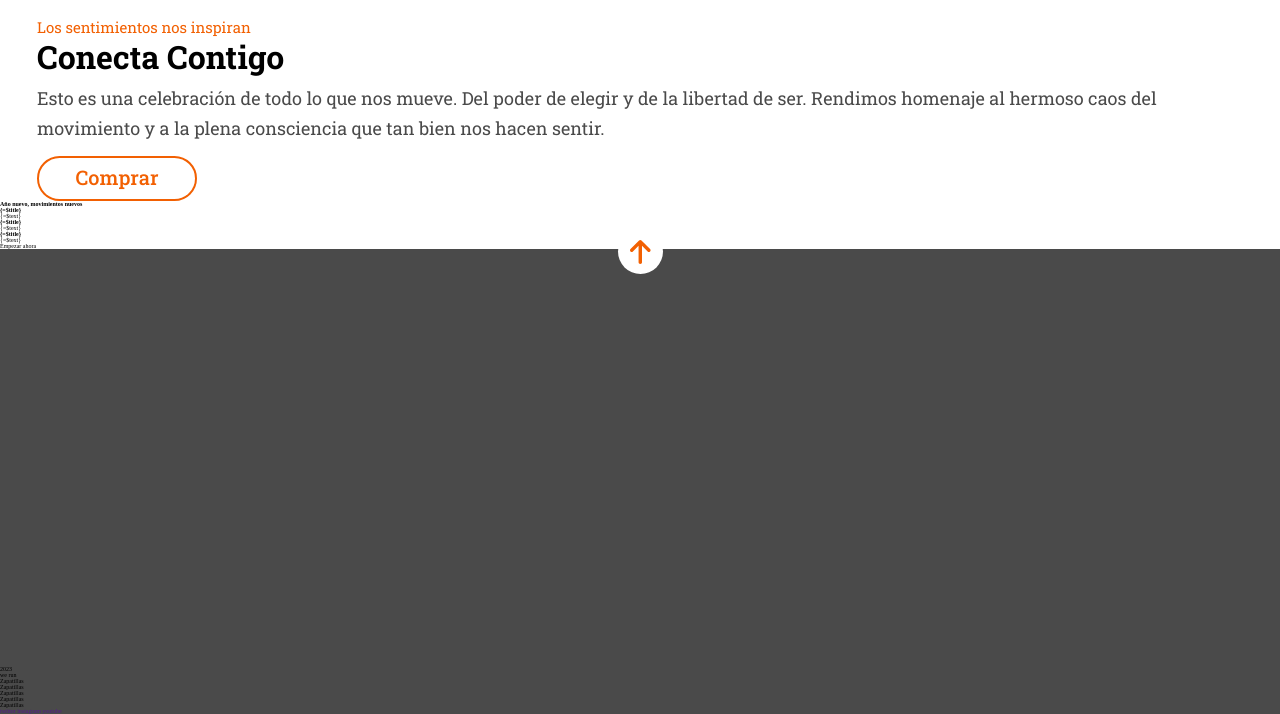
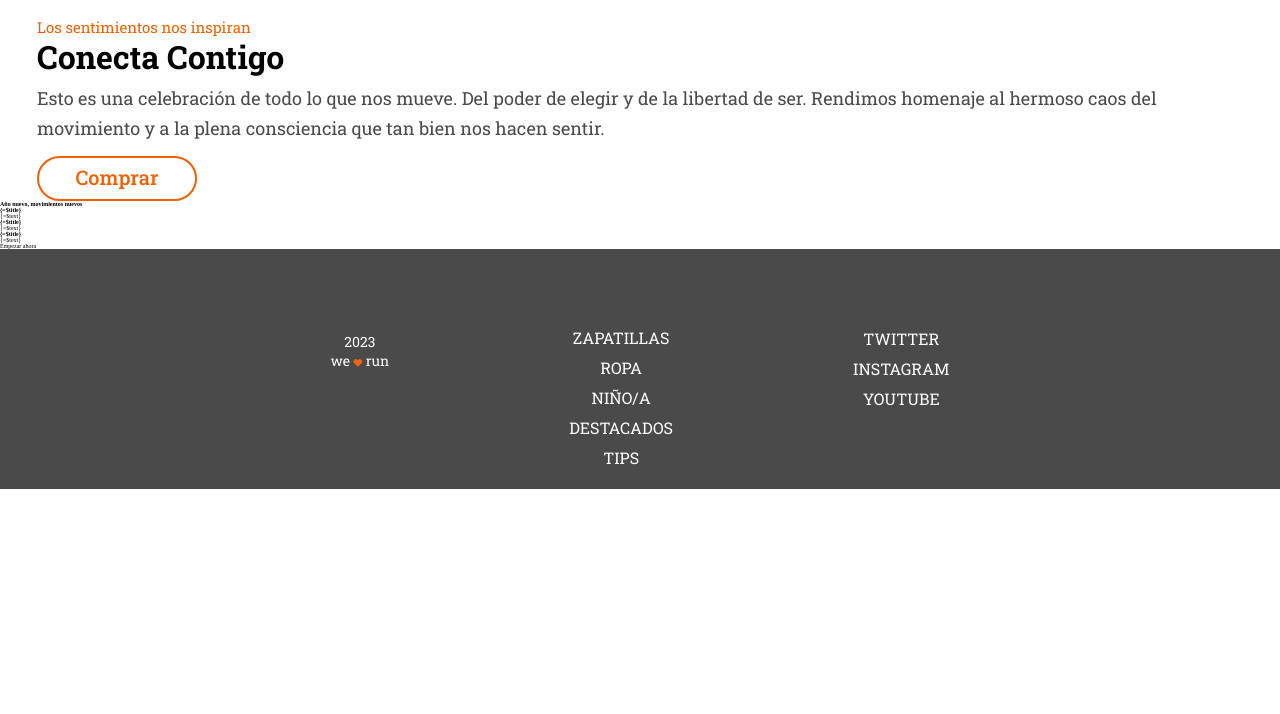
Before and after one commit to Adalab/modulo-1-evaluacion-final-rosapon, a website built with Vite: page src/index.html in a window 1280 px wide. Shown: the part 822-1536 px from the top of the page. After the commit the page ends 1311 px from the top, so only its background shows below. Built offline with nearby package versions, Linux system fonts and the light colour scheme.

Commit message:
nav footer

```diff
--- a/src/index.html
+++ b/src/index.html
@@ -14,6 +14,7 @@
 <link rel="preconnect" href="https://fonts.googleapis.com">
 <link rel="preconnect" href="https://fonts.gstatic.com" crossorigin>
 <link href="https://fonts.googleapis.com/css2?family=Roboto+Slab:wght@500&display=swap" rel="stylesheet">
+<link rel="stylesheet" href="https://cdnjs.cloudflare.com/ajax/libs/font-awesome/6.5.0/css/all.min.css" integrity="sha512-Avb2QiuDEEvB4bZJYdft2mNjVShBftLdPG8FJ0V7irTLQ8Uo0qcPxh4Plq7G5tGm0rU+1SPhVotteLpBERwTkw==" crossorigin="anonymous" referrerpolicy="no-referrer" />
 </head>
 <body>
    <load src="./partials/header.html" />
--- a/src/partials/footer.html
+++ b/src/partials/footer.html
@@ -1,29 +1,21 @@
 <footer class="footer">
-  <div class="footer__ico">
-    <img
-      class="footer__ico--arrow"
-      src="/images/ico-arrow.svg"
-      alt="go to the top"
-    />
-  </div>
-  <div class="footer__copy">
-    <p>2023</p>
-    <p>we run</p>
-  </div>
+    <nav class="footer__products">
+        <a href="https://adalab.es/" target="_blank">zapatillas</a>
+        <a href="https://adalab.es/" target="_blank">ropa</a>
+        <a href="https://adalab.es/" target="_blank">niño/a</a>
+        <a href="https://adalab.es/" target="_blank">destacados</a>
+        <a href="https://adalab.es/" target="_blank">tips</a>
+    </nav>
 
-  <ul class="footer__products">
-    <li class="footer__products--items"><a href=""></a>Zapatillas</li>
-    <li class="footer__products--items"><a href=""></a>Zapatillas</li>
-    <li class="footer__products--items"><a href=""></a>Zapatillas</li>
-    <li class="footer__products--items"><a href=""></a>Zapatillas</li>
-    <li class="footer__products--items"><a href=""></a>Zapatillas</li>
-  </ul>
 
-  </div>
+    <nav class="footer__socialMedia">
+        <a href="https://adalab.es/" target="_blank">twitter</a>
+        <a href="https://adalab.es/" target="_blank">instagram</a>
+        <a href="https://adalab.es/" target="_blank">youtube</a>
+    </nav>
 
-  <div class="footer__socialmedia">
-    <a href="">twitter</a>
-    <a href="">instagram</a>
-    <a href="">youtube</a>
-  </div>
+    <div class="footer__copy">
+        <p>2023</p>
+        <p>we <i class="fa-solid fa-heart" style="color: #f26014;"></i> run</p>
+    </div>
 </footer>
--- a/src/scss/layout/_footer.scss
+++ b/src/scss/layout/_footer.scss
@@ -4,41 +4,76 @@
     background-color: $greyish;
     display: flex;
     flex-direction: column;
+    align-items: center;
+    gap: 40px;
+    bottom: 0;
 
-    &__ico {
-        width: 45px;
-        height: 45px;
-        border-radius: 50%;
-        background-color: white;
-        display: flex;
-        margin: auto;
-        position: relative;
-        margin-top: -20px;
+    @media (min-width: 768px) {
+        height: 240px;
+        flex-direction: row;
+        justify-content: center;
+        gap: 180px;
+    }
 
-
-        &--arrow {
-           margin: auto;
-        }
 
     &__products {
         display: flex;
         flex-direction: column;
-        align-content: center;
-        background-color: antiquewhite;
+        font-family: $mainFont;
+        text-transform: uppercase;
+        text-align: center;
+        line-height: 30px;
+        margin-top: 65px;
 
-        &--items {
+        @media (min-width:768px) {
+            order: 1;
+            margin-top: 57px;
+        }
+
+        & a {
+            text-decoration: none;
+            color: white;
+            font-size: 1.6rem;
+        }
+    }
+
+
+    &__socialMedia {
+        display: flex;
+        flex-direction: column;
+        text-decoration: none;
+
+        @media (min-width:768px) {
+            order: 2;
+
+        }
+
+
+
+        & a {
+            text-decoration: none;
+            color: white;
+            font-size: 1.6rem;
+            font-family: $mainFont;
+            text-transform: uppercase;
+            text-align: center;
+            line-height: 30px;
+        }
+
+    }
+
+    &__copy {
+        text-align: center;
+        margin-bottom: 36px;
+
+
+        & p {
+            font-family: $mainFont;
+            font-size: 1.4rem;
             color: white;
         }
 
     }
 
-    &__socialMedia {
-        display: flex;
-        flex-direction: column;
-    }
 
-    &__copy {
-        color: white;
-    }
 }
-}
```
